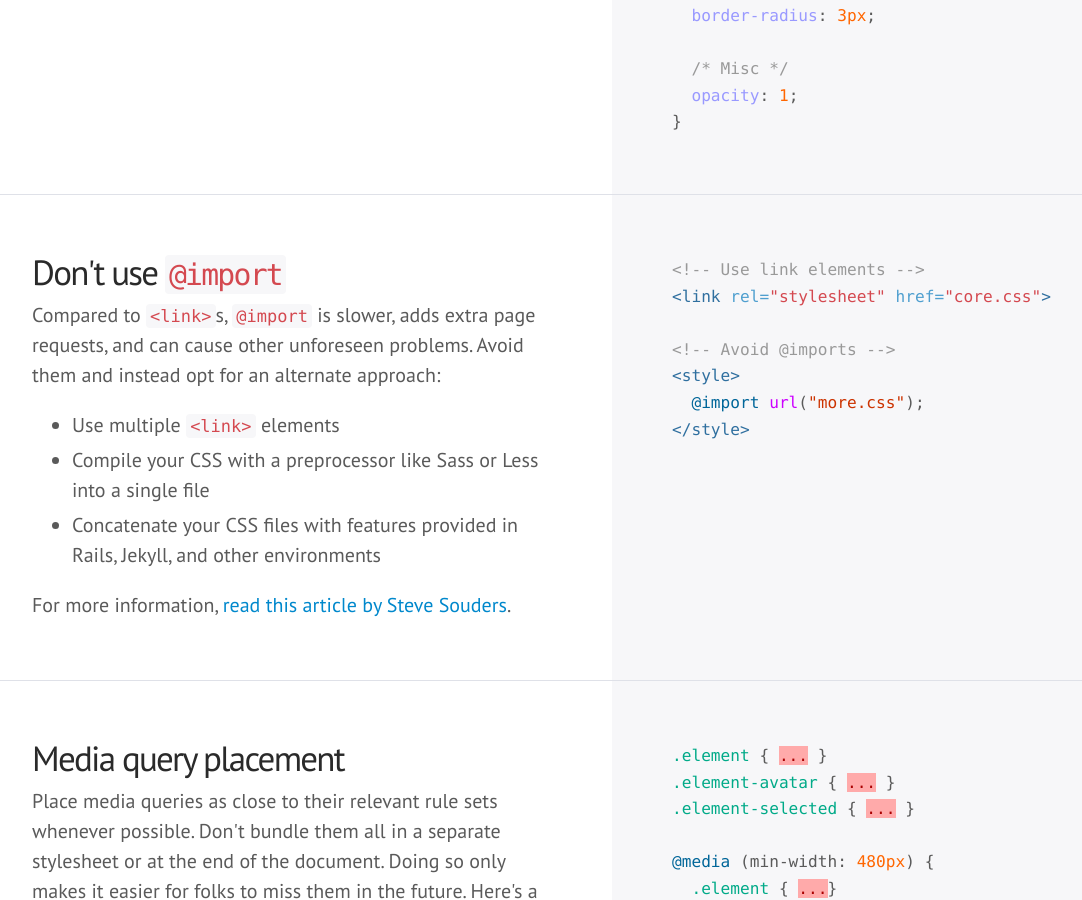
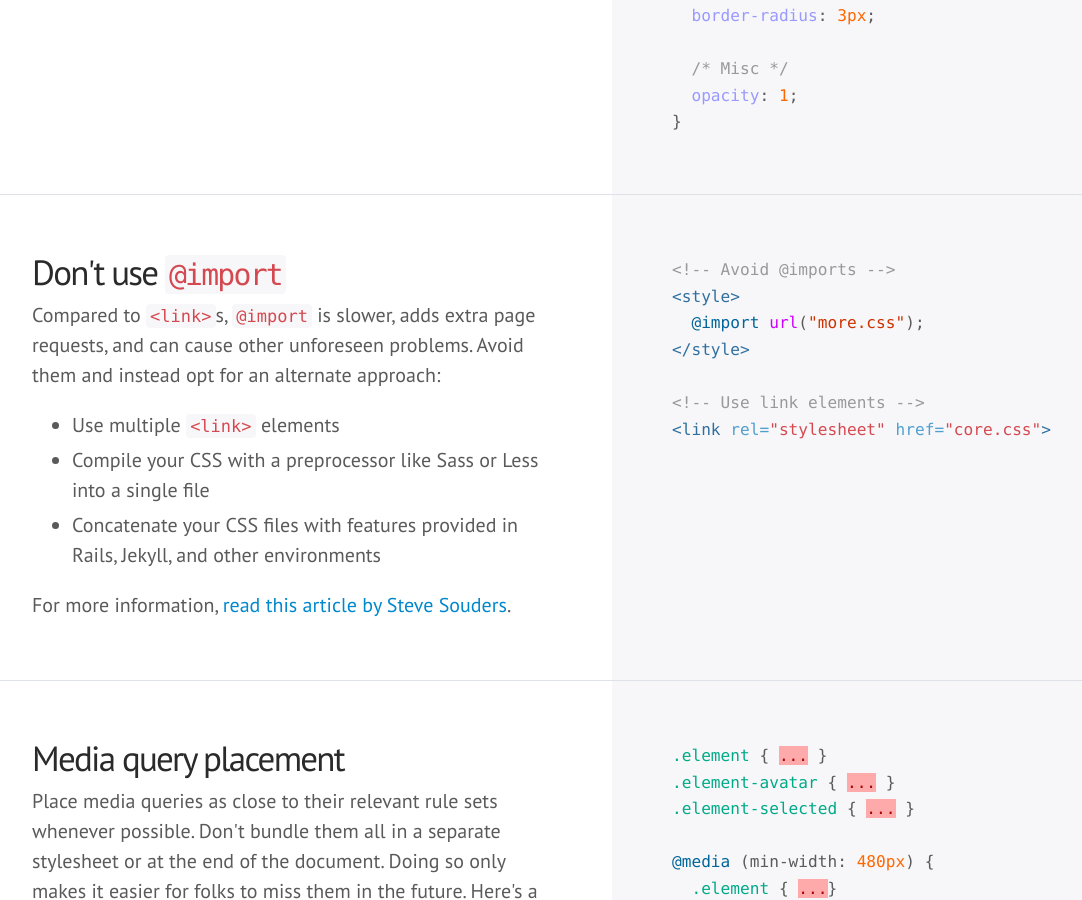
Before and after one commit to mdo/code-guide, a Jekyll site: the page built from index.html, in a window 1280 px wide and 900 px high, scrolled down 8198 px. Shown: the whole window, without its empty margins (28-1110 px from the left). Built offline with Jekyll 4.4.1, drawn with Linux system fonts in a browser that asks for light colours; some web fonts are replaced; Markdown is read by kramdown in place of the engine named in the settings; comment, search, counter and statistics services are not loaded.

Commit message:
Reorder the elements in import
As happens in:

CSS -> Shorthand notation
CSS -> Nesting in Less and Sass

First appears the bad way and next the good way to do it. So I think made more sense to have a uniform in all elements, first the way to avoid and after the way how should be do it.

```diff
--- a/_includes/css/import.html
+++ b/_includes/css/import.html
@@ -1,7 +1,7 @@
-<!-- Use link elements -->
-<link rel="stylesheet" href="core.css">
-
 <!-- Avoid @imports -->
 <style>
   @import url("more.css");
 </style>
+
+<!-- Use link elements -->
+<link rel="stylesheet" href="core.css">
```
